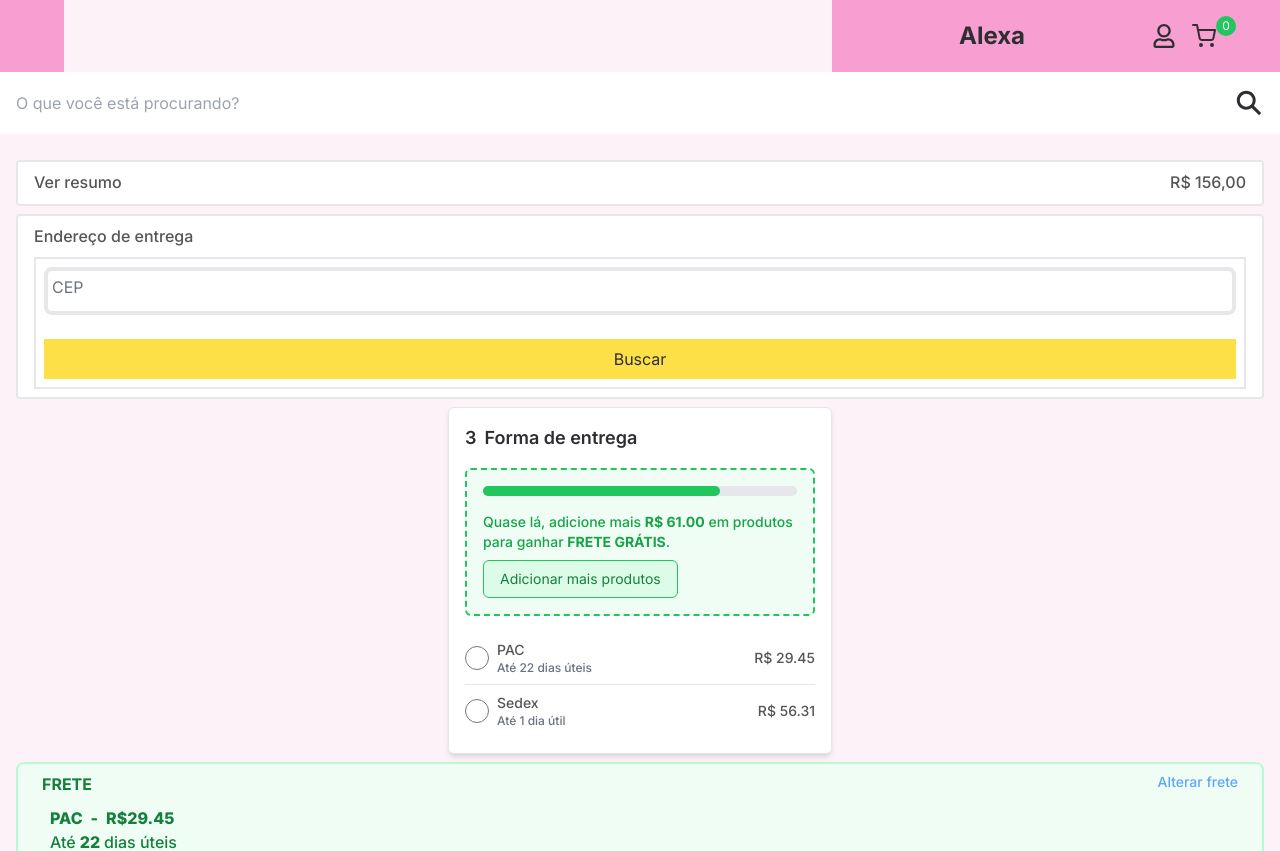
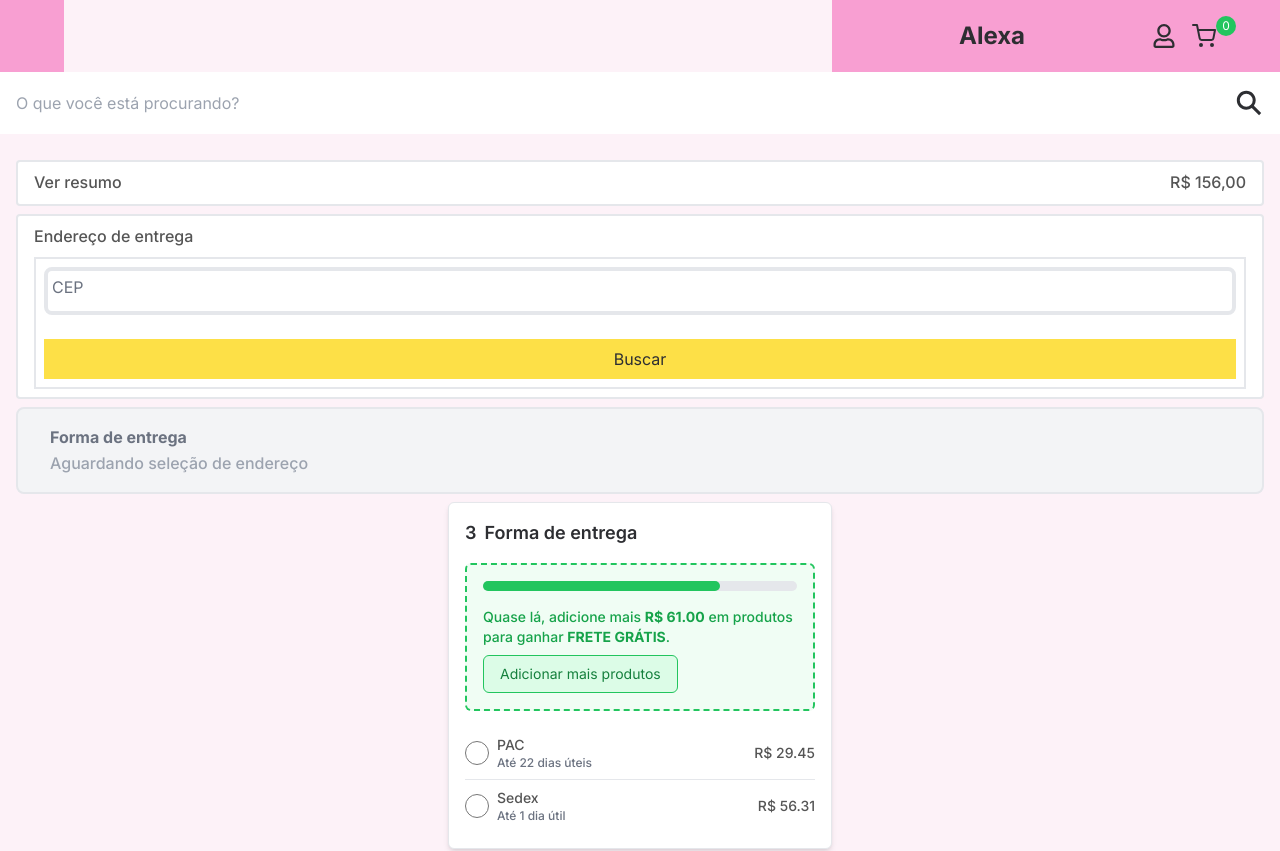
Before and after one commit to cafe51/Alexa-semijoias, a Next.js app in the folder alexa-site/: page /checkout in a window 1280 px wide. Shown: the top 851 px of the page. Built offline with nearby package versions, Linux system fonts and the light colour scheme; no server answers; the database is empty.

Commit message:
added a DeliveryPriceSectionPeding component on the checkout page

```diff
--- /dev/null
+++ b/alexa-site/src/app/checkout/DeliveryPriceSection/DeliveryPriceSectionPending.tsx
@@ -0,0 +1,14 @@
+export default function DeliveryPriceSectionPending() {
+    return(
+
+        <section className='flex flex-col w-full bg-gray-100 border-gray-200 p-2 border-2 rounded-lg px-6'>
+            <div className='flex flex-col p-2'>
+                <p className="font-bold text-gray-500">Forma de entrega</p>
+                <div className='flex gap-1'>
+                    <p className= 'text-gray-400'>Aguardando seleção de endereço</p>
+                </div>
+            </div>
+
+        </section>
+    );
+}
--- a/alexa-site/src/app/checkout/page.tsx
+++ b/alexa-site/src/app/checkout/page.tsx
@@ -11,6 +11,7 @@ import DeliveryPriceSection from './DeliveryPriceSection/DeliveryPriceSection';
 import PaymentSection from './PaymentSection/PaymentSection';
 import ChoosePaymentOptionSection from './PaymentSection/ChoosePaymentOptionSection';
 import DeliveryPriceSectionFilled from './DeliveryPriceSection/DeliveryPriceSectionFilled';
+import DeliveryPriceSectionPending from './DeliveryPriceSection/DeliveryPriceSectionPending';
 
 export default function Checkout(){
     const [editingMode, setEditingMode] = useState(false);
@@ -58,8 +59,10 @@ export default function Checkout(){
                     <AddressSection address={ address } setAddress={ setAddress } setEditingMode={ setEditingMode }/>
             }
 
+            <DeliveryPriceSectionPending/>
 
             <DeliveryPriceSection />
+
 
             <DeliveryPriceSectionFilled />
             {
```
